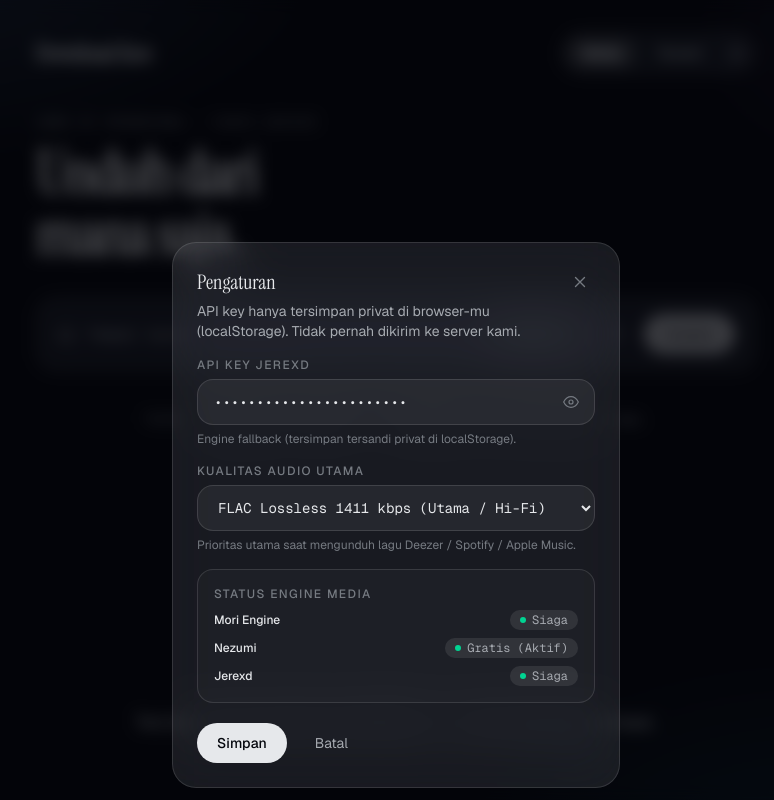
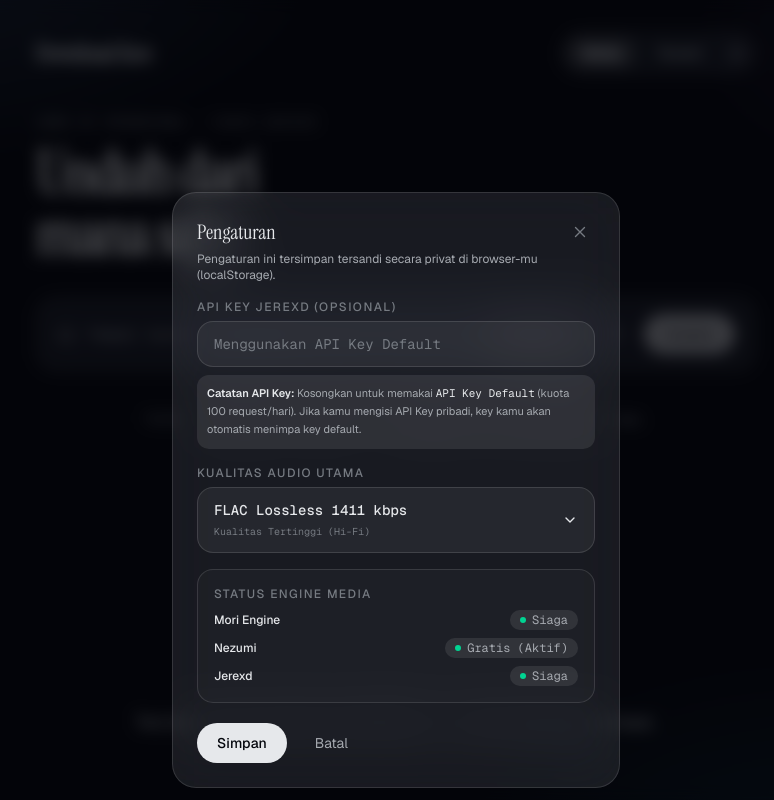
Before and after one commit to NaufalSaputraa/DownloadKan, a React (Vite) app: page / in a window 1280 px wide. Both pictures are taken after a click on the button 980 px from the left and 53 px from the top of the page. Shown: the whole page, without its empty margins (244-1018 px from the left). Built offline with nearby package versions, Linux system fonts and the light colour scheme.

Commit message:
fix(ui): custom glassmorphism dropdown for audio quality, empty API key placeholder & note, and borderless search bar input

```diff
--- a/src/components/SearchBar.tsx
+++ b/src/components/SearchBar.tsx
@@ -49,7 +49,7 @@
       transition={{ duration: 0.5, ease: [0.22, 1, 0.36, 1], delay: 0.1 }}
     >
       <div
-        className="glass flex w-full items-center gap-3 rounded-[20px] px-4 py-3 sm:px-5 sm:py-4"
+        className="glass flex w-full items-center gap-3 rounded-[20px] px-4 py-3 sm:px-5 sm:py-4 border-none outline-none focus-within:outline-none focus-within:ring-0 shadow-none"
         onClick={() => inputRef.current?.focus()}
         role="presentation"
       >
@@ -66,7 +66,7 @@
             if (e.key === 'Enter' && value.trim() && !disabled) onSubmit(value.trim())
           }}
           placeholder="Tempel tautan media/magnet atau cari judul lagu/artis…"
-          className="min-w-0 flex-1 bg-transparent font-mono text-sm text-ink outline-none placeholder:text-ink-faint"
+          className="min-w-0 flex-1 bg-transparent font-mono text-sm text-ink border-none outline-none focus:outline-none focus:ring-0 shadow-none placeholder:text-ink-faint"
           aria-label="Tautan atau magnet yang mau diunduh"
           autoCapitalize="off"
           autoCorrect="off"
--- a/src/components/SettingsSheet.tsx
+++ b/src/components/SettingsSheet.tsx
@@ -1,6 +1,7 @@
 import { useState } from 'react'
 import { AnimatePresence, motion } from 'framer-motion'
-import type { Settings } from '../lib/storage'
+import type { AudioQualitySetting, Settings } from '../lib/storage'
+import { DEFAULT_JEREXD_KEY } from '../lib/storage'
 import { getEngineHealth } from '../engines/media'
 
 interface Props {
@@ -10,17 +11,26 @@
   onChange: (patch: Partial<Settings>) => void
 }
 
+const QUALITY_OPTIONS: Array<{ id: AudioQualitySetting; label: string; desc: string }> = [
+  { id: 'flac', label: 'FLAC Lossless 1411 kbps', desc: 'Kualitas Tertinggi (Hi-Fi)' },
+  { id: 'mp3_320', label: 'MP3 High Quality 320 kbps', desc: 'Suara Jernih Standar HQ' },
+  { id: 'mp3_192', label: 'MP3 Standard 192 kbps', desc: 'Ukuran File Hemat' },
+]
+
 export function SettingsSheet({ open, settings, onClose, onChange }: Props) {
-  const [draft, setDraft] = useState(settings.jerexdKey)
+  // Jika draft sama dengan key default, tampilkan string kosong agar tampilan browser tidak mengabaikan pengguna
+  const isDefaultKey = !settings.jerexdKey || settings.jerexdKey === DEFAULT_JEREXD_KEY
+  const [draft, setDraft] = useState(isDefaultKey ? '' : settings.jerexdKey)
   const [saved, setSaved] = useState(false)
   const [showKey, setShowKey] = useState(false)
+  const [dropdownOpen, setDropdownOpen] = useState(false)
+
   const healthList = getEngineHealth()
-
-  // sinkronkan draft bila data berubah di luar
-  if (!open && draft !== settings.jerexdKey) setDraft(settings.jerexdKey)
+  const selectedQuality = QUALITY_OPTIONS.find((q) => q.id === (settings.audioQuality ?? 'flac')) ?? QUALITY_OPTIONS[0]
 
   const save = () => {
-    onChange({ jerexdKey: draft.trim() })
+    const finalKey = draft.trim() ? draft.trim() : DEFAULT_JEREXD_KEY
+    onChange({ jerexdKey: finalKey })
     setSaved(true)
     window.setTimeout(() => {
       setSaved(false)
@@ -49,7 +59,7 @@
             exit={{ opacity: 0, y: 16 }}
             transition={{ duration: 0.3, ease: [0.22, 1, 0.36, 1] }}
           >
-            <div className="glass-2 rounded-[24px] p-6">
+            <div className="glass-2 rounded-[24px] p-6 text-ink">
               <div className="mb-1 flex items-center justify-between">
                 <h2 className="font-display text-xl text-ink">Pengaturan</h2>
                 <button
@@ -63,13 +73,14 @@
                 </button>
               </div>
 
-              <p className="mb-4 max-w-sm text-sm text-ink-muted">
-                API key hanya tersimpan privat di browser-mu (localStorage). Tidak pernah dikirim ke server kami.
+              <p className="mb-4 text-xs text-ink-muted">
+                Pengaturan ini tersimpan tersandi secara privat di browser-mu (localStorage).
               </p>
 
+              {/* Input API Key Custom / Default */}
               <div className="mb-4">
                 <label className="mb-1.5 block text-xs font-medium uppercase tracking-[0.12em] text-ink-faint">
-                  API Key Jerexd
+                  API Key Jerexd (Opsional)
                 </label>
                 <div className="relative flex items-center">
                   <input
@@ -77,12 +88,13 @@
                     value={draft}
                     onChange={(e) => setDraft(e.target.value)}
                     onKeyDown={(e) => e.key === 'Enter' && save()}
-                    placeholder="jere_••••••••••••"
+                    placeholder="Menggunakan API Key Default"
                     autoCapitalize="off"
                     autoCorrect="off"
                     spellCheck={false}
-                    className="w-full rounded-2xl border border-glass-border bg-glass py-3 pl-4 pr-11 font-mono text-sm text-ink outline-none transition-colors placeholder:text-ink-faint focus:border-glass-border focus:outline-none focus:ring-1 focus:ring-glass-border"
+                    className="w-full rounded-2xl border border-glass-border bg-glass py-3 pl-4 pr-11 font-mono text-sm text-ink outline-none transition-all placeholder:text-ink-faint focus:border-glass-border focus:ring-1 focus:ring-glass-border"
                   />
+                  {draft && (
                     <button
                       type="button"
                       onClick={() => setShowKey(!showKey)}
@@ -100,29 +112,76 @@
                         </svg>
                       )}
                     </button>
+                  )}
                 </div>
-                <span className="mt-1.5 block text-xs text-ink-faint">
-                  Engine fallback (tersimpan tersandi privat di localStorage).
-                </span>
+                <div className="mt-2 rounded-xl bg-glass-2 p-2.5 text-[11px] leading-relaxed text-ink-muted">
+                  <span className="font-semibold text-ink">Catatan API Key:</span> Kosongkan untuk memakai <span className="font-mono text-ink">API Key Default</span> (kuota 100 request/hari). Jika kamu mengisi API Key pribadi, key kamu akan otomatis menimpa key default.
+                </div>
               </div>
 
-              {/* Kualitas Audio Default */}
+              {/* Custom Glassmorphism Dropdown untuk Kualitas Audio */}
               <div className="mb-4">
                 <label className="mb-1.5 block text-xs font-medium uppercase tracking-[0.12em] text-ink-faint">
                   Kualitas Audio Utama
                 </label>
-                <select
-                  value={settings.audioQuality ?? 'flac'}
-                  onChange={(e) => onChange({ audioQuality: e.target.value as Settings['audioQuality'] })}
-                  className="w-full rounded-2xl border border-glass-border bg-glass px-4 py-3 font-mono text-sm text-ink outline-none transition-colors focus:border-glass-border focus:ring-1 focus:ring-glass-border"
+                <button
+                  type="button"
+                  onClick={() => setDropdownOpen(!dropdownOpen)}
+                  className="flex w-full items-center justify-between rounded-2xl border border-glass-border bg-glass px-4 py-3 text-left font-mono text-sm text-ink outline-none transition-all hover:bg-glass-2"
                 >
-                  <option value="flac" className="bg-[oklch(14%_0.015_260)] text-ink">FLAC Lossless 1411 kbps (Utama / Hi-Fi)</option>
-                  <option value="mp3_320" className="bg-[oklch(14%_0.015_260)] text-ink">MP3 High Quality 320 kbps (Jernih)</option>
-                  <option value="mp3_192" className="bg-[oklch(14%_0.015_260)] text-ink">MP3 Standard 192 kbps (Hemat)</option>
-                </select>
-                <span className="mt-1.5 block text-xs text-ink-faint">
-                  Prioritas utama saat mengunduh lagu Deezer / Spotify / Apple Music.
-                </span>
+                  <div>
+                    <span className="block font-medium">{selectedQuality.label}</span>
+                    <span className="text-[10px] text-ink-faint">{selectedQuality.desc}</span>
+                  </div>
+                  <svg
+                    width="16"
+                    height="16"
+                    viewBox="0 0 24 24"
+                    fill="none"
+                    aria-hidden="true"
+                    className={`transition-transform duration-200 ${dropdownOpen ? 'rotate-180' : ''}`}
+                  >
+                    <path d="M6 9l6 6 6-6" stroke="currentColor" strokeWidth="2" strokeLinecap="round" strokeLinejoin="round" />
+                  </svg>
+                </button>
+
+                <AnimatePresence>
+                  {dropdownOpen && (
+                    <motion.div
+                      initial={{ opacity: 0, height: 0 }}
+                      animate={{ opacity: 1, height: 'auto' }}
+                      exit={{ opacity: 0, height: 0 }}
+                      transition={{ duration: 0.2 }}
+                      className="mt-2 space-y-1 overflow-hidden rounded-2xl border border-glass-border bg-glass-2 p-1.5"
+                    >
+                      {QUALITY_OPTIONS.map((opt) => (
+                        <button
+                          key={opt.id}
+                          type="button"
+                          onClick={() => {
+                            onChange({ audioQuality: opt.id })
+                            setDropdownOpen(false)
+                          }}
+                          className={`flex w-full items-center justify-between rounded-xl px-3.5 py-2.5 text-left text-xs transition-colors ${
+                            opt.id === selectedQuality.id
+                              ? 'bg-glass-2 font-medium text-ink'
+                              : 'text-ink-muted hover:bg-glass hover:text-ink'
+                          }`}
+                        >
+                          <div>
+                            <span className="block font-mono font-medium">{opt.label}</span>
+                            <span className="text-[10px] text-ink-faint">{opt.desc}</span>
+                          </div>
+                          {opt.id === selectedQuality.id && (
+                            <svg width="14" height="14" viewBox="0 0 24 24" fill="none" className="text-ink">
+                              <path d="M20 6L9 17l-5-5" stroke="currentColor" strokeWidth="2.2" strokeLinecap="round" strokeLinejoin="round" />
+                            </svg>
+                          )}
+                        </button>
+                      ))}
+                    </motion.div>
+                  )}
+                </AnimatePresence>
               </div>
 
               {/* Status Health Engine */}
--- a/src/lib/storage.ts
+++ b/src/lib/storage.ts
@@ -23,8 +23,10 @@
 const SETTINGS_KEY = 'dk.settings'
 const HISTORY_KEY = 'dk.history.v1'
 
+export const DEFAULT_JEREXD_KEY = 'JEREXD_API_KEY_TERHAPUS'
+
 export const DEFAULT_SETTINGS: Settings = {
-  jerexdKey: 'JEREXD_API_KEY_TERHAPUS',
+  jerexdKey: DEFAULT_JEREXD_KEY,
   defaultFormat: 'mp4',
   audioQuality: 'flac',
   historyLimit: 50,
@@ -41,7 +43,9 @@
 }
 
 export function getSettings(): Settings {
-  return { ...DEFAULT_SETTINGS, ...safeGet<Partial<Settings>>(SETTINGS_KEY, {}) }
+  const loaded = safeGet<Partial<Settings>>(SETTINGS_KEY, {})
+  const key = loaded.jerexdKey?.trim() ? loaded.jerexdKey.trim() : DEFAULT_JEREXD_KEY
+  return { ...DEFAULT_SETTINGS, ...loaded, jerexdKey: key }
 }
 
 export function saveSettings(patch: Partial<Settings>): Settings {
```
Lines whose indentation alone changed are shown as unchanged.
